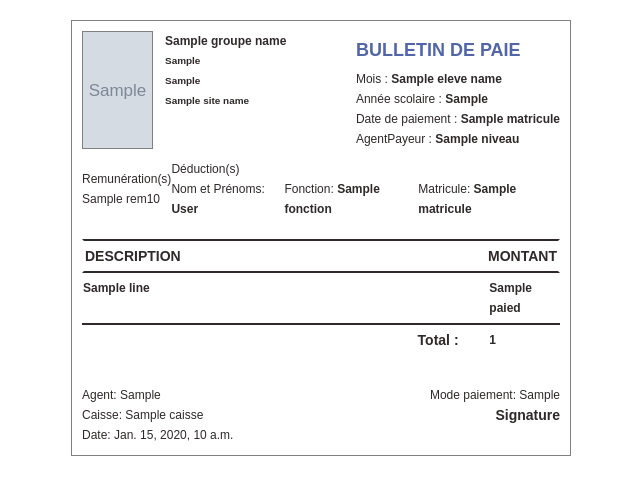
After one commit to ChrisBonheur/REPORTING-SMAARTPRO, a Django app: template pdfFiles/templates/custom.html in a window 1280 px wide. The commit adds this page. Shown: the top 495 px of the page, without its empty margins (319-959 px from the left). Run offline with Django 5.2, Linux system fonts and the light colour scheme; the template is opened without the code that fills it: most values are stand-ins (such as "Sample title", 1, 10 or a date in 2020); grey boxes marked "Sample" are stand-in pictures.

Commit message:
correct payer and set 2 receipt

```diff
--- a/pdfFiles/smaartpro/models.py
+++ b/pdfFiles/smaartpro/models.py
@@ -52,3 +52,7 @@ class FicheTeacher(ReportingBase):
 
 class TimeTable(ReportingBase):
     pass
+
+
+class Bulletin(ReportingBase):
+    pass
--- a/pdfFiles/smaartpro/urls.py
+++ b/pdfFiles/smaartpro/urls.py
@@ -1,10 +1,11 @@
 from rest_framework import routers
 from django.urls import path, include
-from .views import FicheAgentView, DefaultDataListView, RecuCaisseView, JournalCaisseView, RecuFraisView, TimeSlotView, ClosedCashView, FicheEleveView, FicheTeacherView
+from .views import FicheAgentView, DefaultDataListView, RecuCaisseView, JournalCaisseView, RecuFraisView, TimeSlotView, ClosedCashView, FicheEleveView, FicheTeacherView, BulletinView
 
 urlpatterns = [
     path('fiche-agent', FicheAgentView.as_view()),
     path('default-list', DefaultDataListView.as_view()),
+    path('bulletin', BulletinView.as_view()),
     path('recu-caisse', RecuCaisseView.as_view()),
     path('operations-caisse', JournalCaisseView.as_view()),
     path('recu-frais', RecuFraisView.as_view()),
--- /dev/null
+++ b/pdfFiles/templates/custom.html
@@ -0,0 +1,274 @@
+<!DOCTYPE html>
+<html>
+<head>
+	<title>Facture</title>
+    <style>
+
+        :root {
+            --bg-clr: #ead376;
+            --white: #fff;
+            --primary-clr: #2f2929;
+            --secondary-clr: #5265a7;
+          }
+
+          * {
+            margin: 0;
+            padding: 0;
+            box-sizing: border-box;
+            font-family: "Ubuntu", sans-serif;
+          }
+
+          body {
+            background: var(--primary-clr);
+            font-size: 12px;
+            line-height: 20px;
+            color: var(--primary-clr);
+            padding: 0 0px;
+            display: flex;
+            justify-content: center;
+            width: 500px;
+            margin: auto
+          }
+          section{
+            width: 100%;
+          }
+          .Facture {
+            width: 100%;
+            height: auto;
+            background: var(--white);
+            padding: 10px 10px;
+            position: relative;
+            margin: 20px auto;
+            border: 1px solid gray;
+          }
+
+          .ligne1 {
+            width: 15%;
+          }
+
+          .w_50 {
+            width: 50%;
+          }
+
+          .ligne {
+            width: 55%;
+          }
+
+          .title h2{
+              font-size: 1.5em !important;
+          }
+
+          .p_title {
+            font-weight: 700;
+            font-size: 14px;
+          }
+
+          .p_title span{
+              font-size: 14px;
+              font-weight: 400;
+          }
+
+          .row {
+            display: flex;
+            justify-content: space-between;
+          }
+
+          .text_right {
+            text-align: right;
+          }
+
+          .Facture .header .row {
+            justify-content: space-between;
+            margin-bottom: 10px;
+          }
+
+          .Facture .header .row:last-child {
+            align-items: flex-end;
+          }
+
+          .Facture .header .row .logo p {
+            font-family: "Redressed", cursive;
+          }
+
+          .Facture .header .row .logo p,
+          .Facture .header .row .title h2 {
+            font-size: 32px;
+            line-height: 38px;
+            color: var(--secondary-clr);
+          }
+
+          .Facture .header .row .adresse .p_title span {
+            font-weight: 400;
+            font-size: 12px;
+          }
+
+          .Facture .body .table .col p {
+            font-weight: 700;
+          }
+
+          .Facture .body .table .row .col {
+            padding: 5px 1px;
+          }
+
+          .Facture .body .table .table_head .row {
+            border: 2px solid;
+            border-color: var(--primary-clr) transparent var(--primary-clr) transparent;
+
+          }
+
+          .Facture .body .table .table_body .row:last-child {
+            border-bottom: 2px solid var(--primary-clr);
+          }
+
+          .Facture .body .table .table_foot .grand_total_wrap {
+            margin-top: 20px;
+          }
+
+          .Facture .body .table .table_foot .grand_total_wrap .grand_total {
+            background: var(--secondary-clr);
+            color: var(--white);
+            padding: 10px 15px;
+          }
+
+
+          .Facture .footer {
+            margin-top: 30px;
+          }
+
+    </style>
+</head>
+<body style="background: white">
+
+<section>
+  <div class="Facture">
+    <div class="header">
+      <div class="row">
+        <div class="logo" style="display: flex">
+          <img
+            class="img-responsive"
+
+            alt="logo"
+            src="{{groupeLogo}}"
+            style="width: 71px;border: 1px solid gray; margin-right: 1em"
+          />
+          <div class="info-school">
+            <h4 class="text-end mb-0"> {{ groupeName }}</h4>
+            <h5>{{ groupeDevise }}</p>
+            <h5>{{siteContact}} </p>
+            <h5>{{siteName}} </h5>
+          </div>
+        </div>
+        <div class="title">
+          <h2>BULLETIN DE PAIE</h2>
+          <div class="col-7 text-left">
+            <div class="receipt-right">
+               <p>Mois : <b>{{eleveName}}</b></p>
+               <p>Année scolaire : <b>{{elevePrenom}} </b></p>
+               <p>Date de paiement : <b>{{matricule}} </b></p>
+               <p>AgentPayeur : <b>{{niveau}} </b></p>
+            </div>
+         </div>
+          </p>
+        </div>
+      </div>
+      <div class="row">
+          <div class="col-md-6">
+            <div class="card border-secondary mb-3" style="width: 100%">
+              <div class="card-header">Remunération(s)</div>
+              <div class="card-body text-secondary">
+                {% for rem in  remunerations  %}
+                  <div class="row">
+                    <div class="row">
+                      <div class="col card-text text-end">{{ rem.label }}</div>
+                      <div class="col card-text text-end">{{ rem.amount }}</div>
+                    </div>
+                  </div>
+                {% endfor %}
+              </div>
+            </div>
+          </div>
+
+          <div class="col-md-6">
+            <div class="card border-secondary mb-3" style="width: 100%">
+              <div class="card-header">Déduction(s)</div>
+              <div class="card-body text-secondary">
+                  <div class="row">
+                    <div class="col card-text text-end">Nom et Prénoms: <strong>{{ recipient.fullname }}</strong></div>
+                    <div class="col card-text text-end">Fonction: <strong>{{ recipient.fonction }}</strong></div>
+                    <div class="col card-text text-end">Matricule: <strong>{{ recipient.matricule }}</strong></div>
+                  </div>
+              </div>
+            </div>
+          </div>
+      </div>
+    </div>
+    <div class="body">
+      <div class="table">
+        <div class="table_head">
+          <div class="row">
+            <div class="col ligne">
+              <p class="p_title">DESCRIPTION</p>
+            </div>
+
+            <div class="col ligne2">
+              <p class="p_title">MONTANT</p>
+            </div>
+          </div>
+        </div>
+        <div class="table_body">
+          {% for line in transactions %}
+            <div class="row">
+              <div class="col ligne">
+                <p>{{ line.label }}</p>
+              </div>
+              <div class="col ligne1">
+                <p>{{ line.paied }}</p>
+              </div>
+            </div>
+          {% endfor %}
+        </div>
+        <div class="table_foot">
+          <div class="row">
+            <div class="col ligne1">
+              <p></p>
+            </div>
+            <div class="col ligne">
+              <p></p>
+            </div>
+            <div class="col ligne1">
+              <p class="p_title">Total :</p>
+            </div>
+            <div class="col ligne1">
+              <p>{{totalAmountPaied}}</p>
+
+            </div>
+          </div>
+
+        </div>
+      </div>
+    </div>
+    <div class="footer">
+      <div class="row">
+        <div class="col">
+            <div class="col ">
+                <p class="">Agent: {{printerAgent}} </p>
+                <p class="">Caisse: {{ caisse }}</p>
+                <p class="">Date: {{dateRecu }}</p>
+              </div>
+        </div>
+        <div class="col w_50 text_right">
+          <p>
+            Mode paiement:
+            <stroing>
+            {{ modePay }}</strong>
+         </p>
+          <p class="p_title">Signature</p>
+
+        </div>
+      </div>
+    </div>
+  </div>
+</section>
+
+</body>
+</html>
```
Also changed, not shown: pdfFiles/smaartpro/serializers.py (+37 -0 lines), pdfFiles/smaartpro/views.py (+68 -55 lines), pdfFiles/templates/index.html (+113 -53 lines), pdfFiles/templates/work.html (added, +105 -0 lines), pdfFiles/db.sqlite3.
